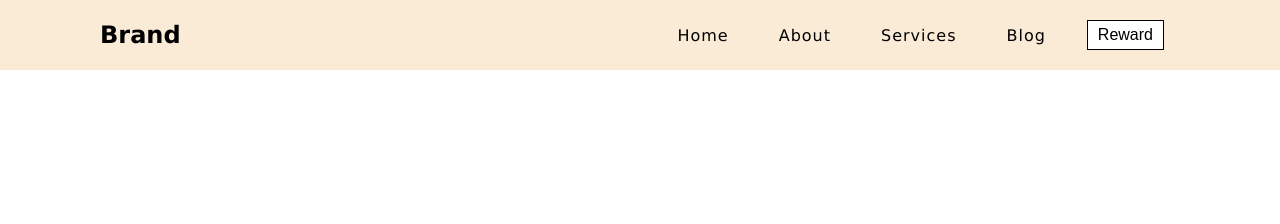
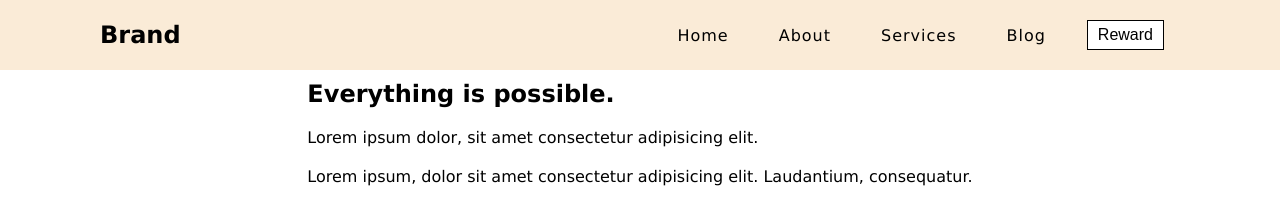
Before and after one commit to dipaksinha80/basic-components, a plain HTML site: page 03header/index.html in a window 1280 px wide. Drawn offline with Linux system fonts and the light colour scheme.

Commit message:
a simple hero section added

```diff
--- a/03header/index.html
+++ b/03header/index.html
@@ -26,6 +26,16 @@
         </div>
       </nav>
     </div>
+    <section class="hero">
+      <div class="hero-container">
+        <h2>Everything is possible.</h2>
+        <p>Lorem ipsum dolor, sit amet consectetur adipisicing elit.</p>
+        <p>
+          Lorem ipsum, dolor sit amet consectetur adipisicing elit. Laudantium,
+          consequatur.
+        </p>
+      </div>
+    </section>
     <script src="app.js"></script>
   </body>
 </html>
--- a/03header/style.css
+++ b/03header/style.css
@@ -88,13 +88,29 @@ li a {
 
 @keyframes slideIn {
   from {
-    transform: translateX(-25%);
+    transform: translateX(-100%);
     opacity: 0;
   }
   to {
     transform: translateX(0);
     opacity: 1;
   }
+}
+/* hero-container css */
+.hero {
+  display: flex;
+  justify-content: center;
+  align-items: center;
+  width: 90%;
+  max-width: 1080px;
+  margin: 0 auto;
+}
+.hero-container {
+  gap: 5px;
+}
+.hero-container h2,
+p {
+  padding: 10px 5px;
 }
 
 /* media query for responsive */
```
